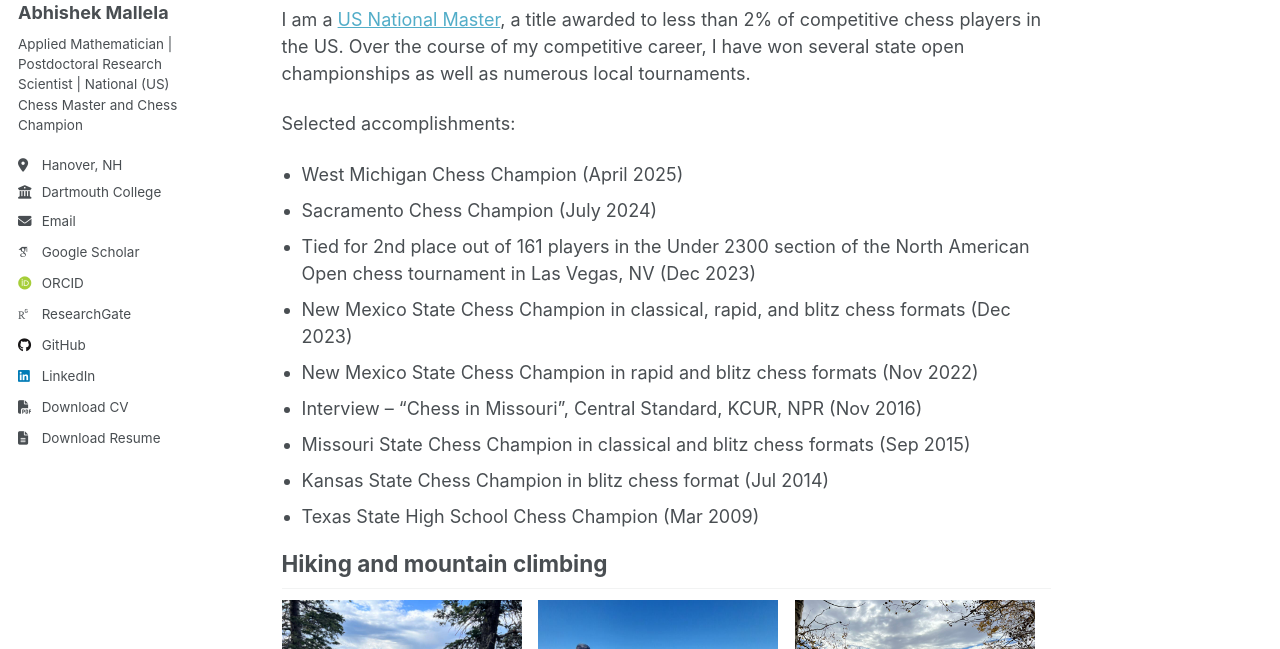
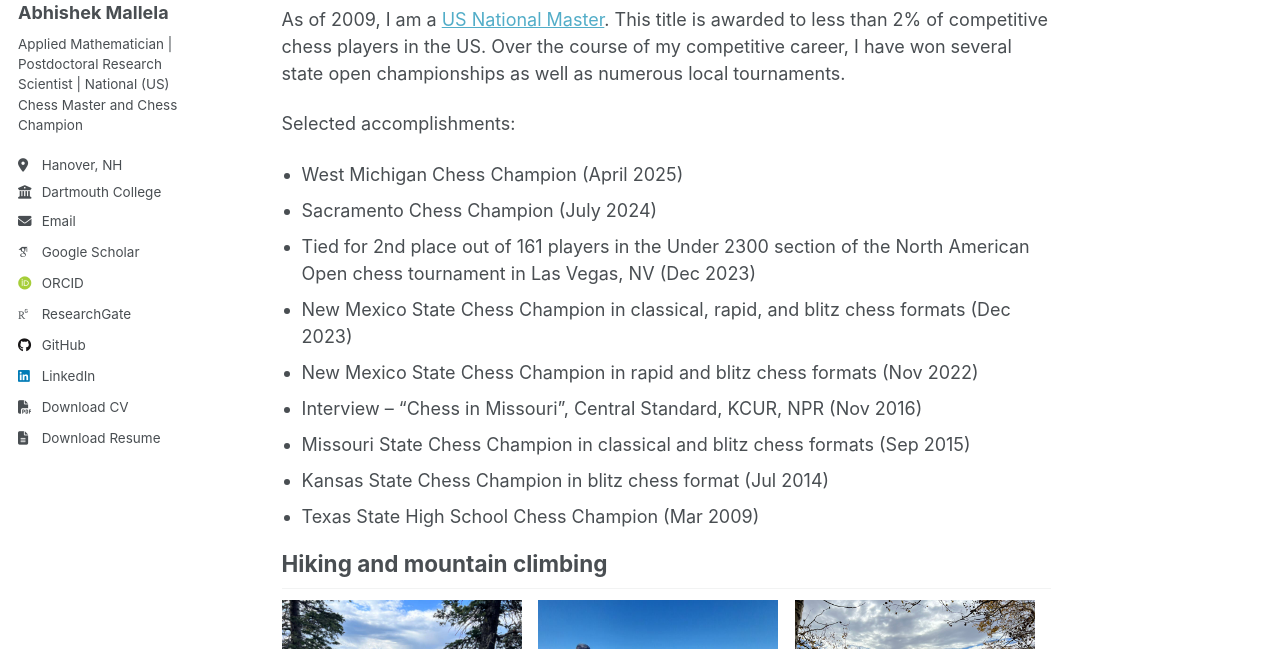
Before and after one commit to dynova/dynova.github.io, a Jekyll site: the page built from _pages/hobbies.md, in a window 1280 px wide and 900 px high, scrolled down 349 px, cut to the strip 251-900 px from the top of the window. Built offline with Jekyll 4.4.1, drawn with Linux system fonts in a browser that asks for light colours; some web fonts are replaced.

Commit message:
Updated hobbies.md

```diff
--- a/_pages/hobbies.md
+++ b/_pages/hobbies.md
@@ -17,7 +17,7 @@ In addition to my academic background, I have had the chance to participate in m
 </div>
 <div style="height: 10px;"></div>
 <p>
-I am a <a href="https://www.uschess.org/msa/MbrDtlMain.php?12888811">US National Master</a>, a title awarded to less than 2% of competitive chess players in the US. Over the course of my competitive career, I have won several state open championships as well as numerous local tournaments.
+As of 2009, I am a <a href="https://www.uschess.org/msa/MbrDtlMain.php?12888811">US National Master</a>. This title is awarded to less than 2% of competitive chess players in the US. Over the course of my competitive career, I have won several state open championships as well as numerous local tournaments.
 </p>
 <p>
 Selected accomplishments:
```
